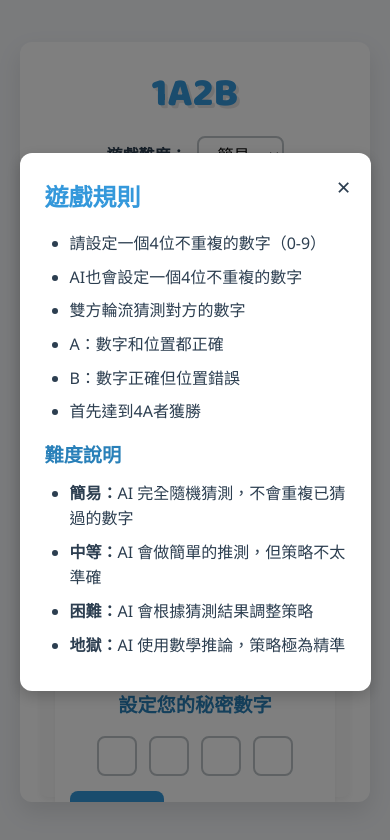
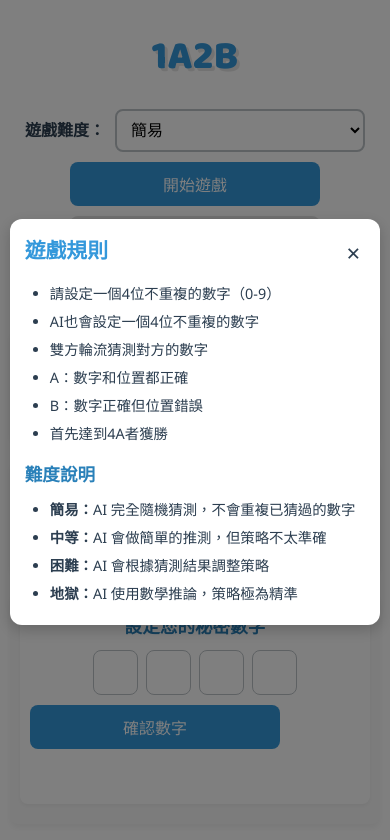
Before and after one commit to Gordon9588/Game_1A2B, a plain HTML site: page index.html in a window 390 px wide. Both pictures are taken after a click on the button "遊戲規則". Drawn offline with Linux system fonts and the light colour scheme.

Commit message:
Update styles.css

```diff
--- a/css/styles.css
+++ b/css/styles.css
@@ -25,13 +25,14 @@ body {
     justify-content: center;
     align-items: center;
     min-height: 100vh;
-    padding: 20px;
+    padding: 10px;
 }
 
 .game-container {
     width: 100%;
     max-width: 1200px;
-    height: 90vh;
+    height: auto;
+    min-height: 90vh;
     background-color: var(--card-background);
     border-radius: 12px;
     box-shadow: 0 10px 25px rgba(0, 0, 0, 0.1);
@@ -41,12 +42,13 @@ body {
     overflow: hidden;
 }
 
-/* 上段：遊戲標題 (10% 高度) */
+/* 上段：遊戲標題 */
 .game-header {
-    height: 10%;
+    height: auto;
     display: flex;
     justify-content: center;
     align-items: center;
+    padding: 10px 0;
 }
 
 .game-title {
@@ -63,9 +65,8 @@ body {
     transform: scale(1.05) rotate(-2deg);
 }
 
-/* 中段：遊戲控制區 (20% 高度) */
+/* 中段：遊戲控制區 */
 .game-controls {
-    height: 20%;
     display: flex;
     justify-content: center;
     align-items: center;
@@ -130,9 +131,9 @@ body {
     box-shadow: none;
 }
 
-/* 下段：遊戲主要內容區 (70% 高度) */
+/* 下段：遊戲主要內容區 */
 .game-main-area {
-    height: 70%;
+    flex: 1;
     display: flex;
     gap: 20px;
     padding-top: 20px;
@@ -336,15 +337,20 @@ h3 {
     100% { background-color: #f8f9fa; }
 }
 
-/* 響應式設計 */
+/* 中等屏幕設備 (平板電腦) */
 @media (max-width: 992px) {
+    .game-container {
+        padding: 15px;
+    }
+
     .game-main-area {
         flex-direction: column;
+        gap: 15px;
     }
 
     .ai-history-column, .player-history-column, .input-column {
         max-width: 100%;
-        height: 33.33%;
+        width: 100%;
     }
 
     .input-column {
@@ -363,17 +369,72 @@ h3 {
         height: 40px;
         font-size: 20px;
     }
+
+    .guess-history {
+        max-height: 200px;
+    }
 }
 
+/* 小屏幕設備 (手機) */
 @media (max-width: 576px) {
+    body {
+        padding: 0;
+    }
+
+    .game-container {
+        border-radius: 0;
+        padding: 10px;
+        min-height: 100vh;
+        height: auto;
+    }
+
     .game-title {
         font-size: 2.5rem;
+        margin: 5px 0;
     }
 
     .game-controls {
         flex-direction: column;
         height: auto;
-        padding: 10px 0;
+        padding: 5px 0;
+        gap: 10px;
+    }
+
+    .control-group {
+        width: 100%;
+        justify-content: center;
+    }
+
+    .difficulty-select, .btn {
+        width: 100%;
+        max-width: 250px;
+        padding: 10px;
+        font-size: 1rem;
+    }
+
+    .game-main-area {
+        flex-direction: column;
+        padding-top: 10px;
+        gap: 10px;
+    }
+
+    .game-column {
+        padding: 10px;
+        margin-bottom: 10px;
+    }
+
+    .ai-history-column, .player-history-column {
+        max-height: 150px; /* 限制歷史記錄區域高度 */
+    }
+
+    .guess-history {
+        max-height: 120px;
+    }
+
+    .guess-history li {
+        padding: 6px 8px;
+        margin: 5px 0;
+        font-size: 0.9rem;
     }
 
     .input-column {
@@ -382,10 +443,56 @@ h3 {
 
     .number-setup, .number-guess {
         margin-bottom: 10px;
+        padding: 10px;
+    }
+
+    h3 {
+        font-size: 1.1rem;
+        margin-bottom: 8px;
+    }
+
+    .number-input {
+        gap: 8px;
+        margin: 10px 0;
+    }
+
+    .digit-input {
+        width: 45px;
+        height: 45px;
+        font-size: 1.3rem;
+        border-width: 1px;
+    }
+
+    /* 改進秘密數字顯示 */
+    .player-secret-number {
+        padding: 5px 8px;
+        margin-bottom: 10px;
+    }
+
+    .player-secret-number p {
+        font-size: 0.9rem;
+    }
+
+    .player-secret-number strong {
+        font-size: 1.1rem;
+    }
+
+    /* 模態對話框調整 */
+    .modal-content {
+        padding: 15px;
+        width: 95%;
+    }
+
+    .modal h2 {
+        font-size: 1.3rem;
+    }
+
+    .modal h3 {
+        font-size: 1.1rem;
+    }
+
+    .modal li {
+        font-size: 0.9rem;
+        margin-bottom: 5px;
     }
 }
-
-    .number-setup, .number-guess {
-        margin-bottom: 10px;
-    }
-}
```
